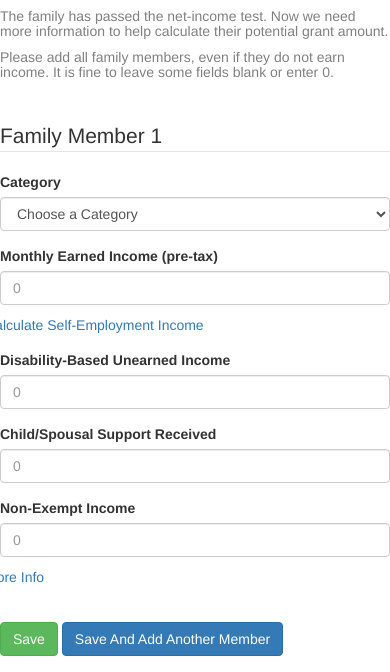
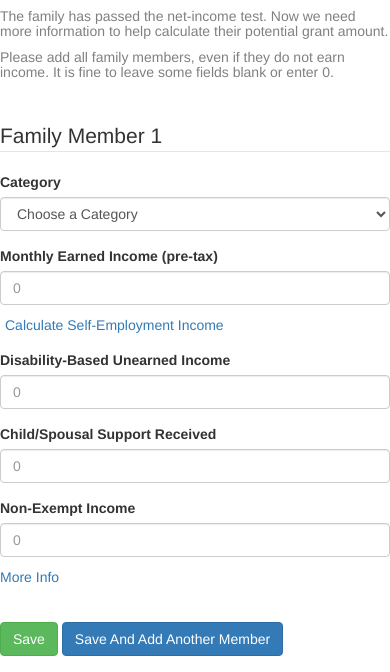
Before and after one commit to KSaryan/CalWORKs-Calc, a Flask app: template templates/fam_form.html in a window 390 px wide. Shown: the part 73-745 px from the top of the page. Run offline with Flask 2, Linux system fonts and the light colour scheme; the template is opened without the code that fills it: most values are stand-ins (such as "Sample title", 1, 10 or a date in 2020); some libraries are stand-ins or nearby versions.

Commit message:
Styling tooltips in small x-small view

```diff
--- a/static/CSS/styles.css
+++ b/static/CSS/styles.css
@@ -47,6 +47,16 @@ body hr{
 	padding-top: 10px;
 }
 
+@media (max-width: 978px) {
+	.col-md-4.tips {
+		padding-left: 20px;
+	}
+	.col-md-2.tips {
+		padding-left: 15px;
+	}
+
+}
+
 /*modal styling*/
 .modal-body .form-horizontal .col-sm-2,
 .modal-body .form-horizontal .col-sm-10 {
```
